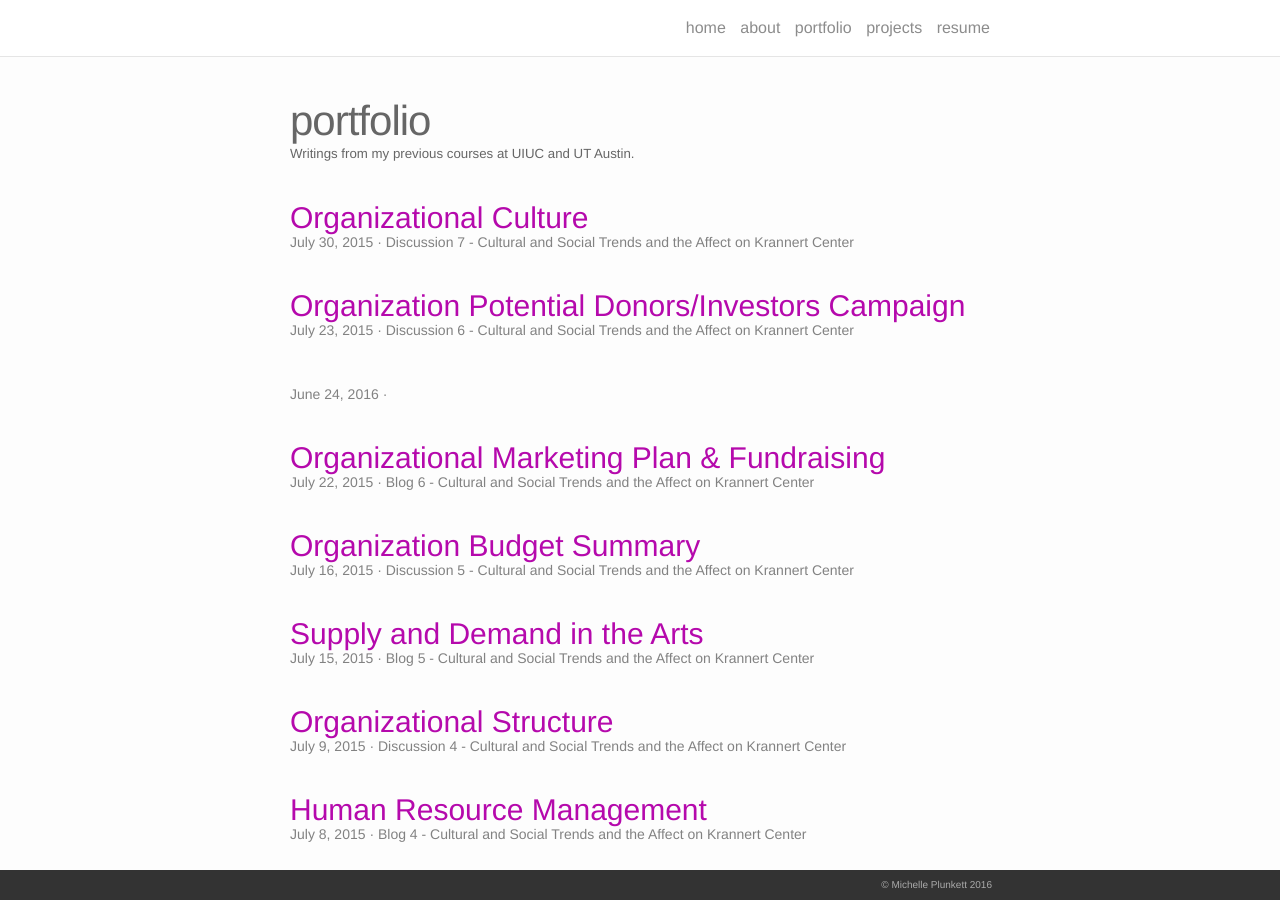
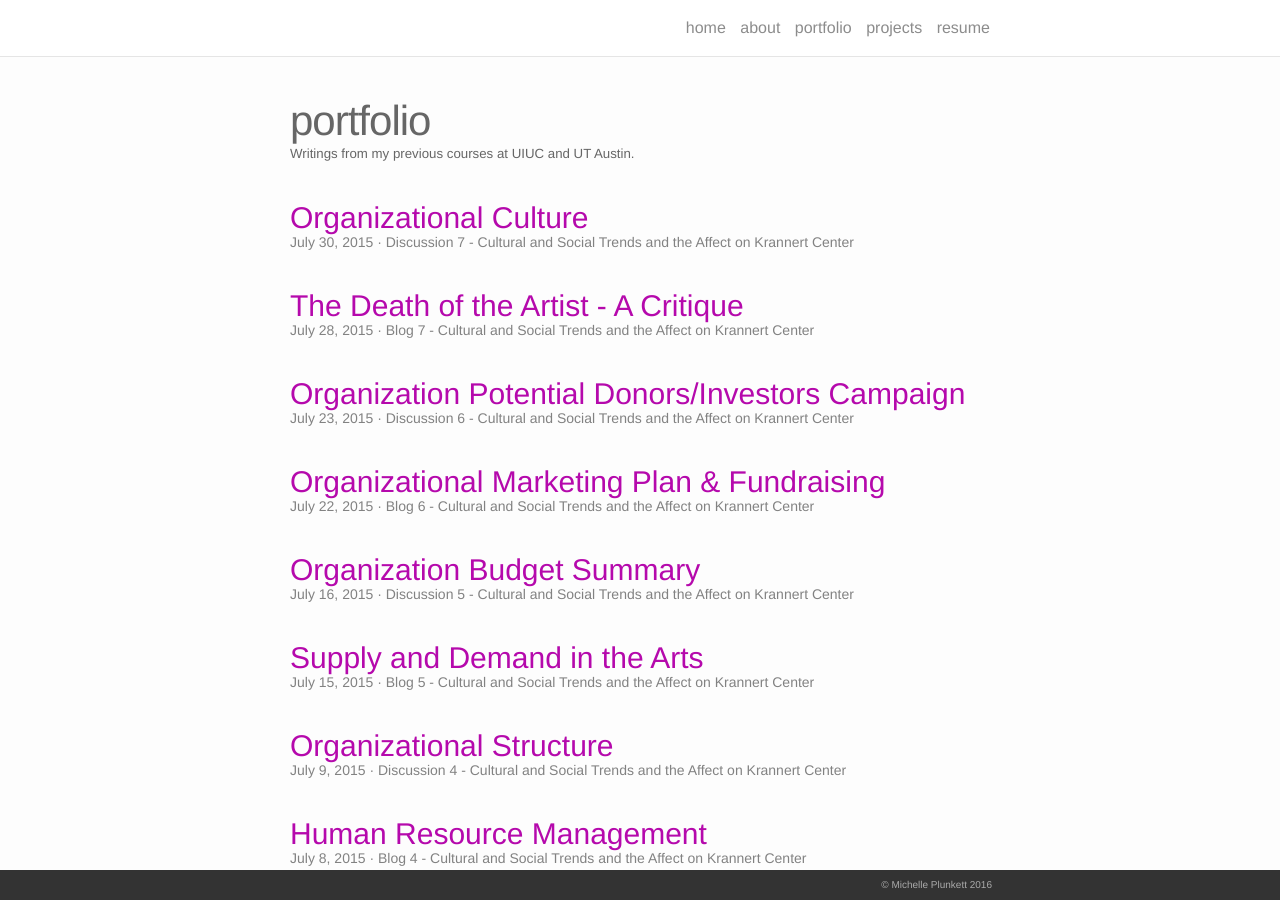
Before and after one commit to michelleplunkett/michelleplunkett.github.io, a Jekyll site: the page built from portfolio.md, in a window 1280 px wide and 900 px high. Built offline with Jekyll 4.4.1, drawn with Linux system fonts in a browser that asks for light colours; nearby versions of some CDN libraries.

Commit message:
Update Blog_7.markdown

```diff
--- a/_portfolio/Blog_7.markdown
+++ b/_portfolio/Blog_7.markdown
@@ -1,6 +1,6 @@
 ---
 layout: post
-title: The Death of the Artist: A Critique
+title: The Death of the Artist - A Critique
 description: Blog 7 - Cultural and Social Trends and the Affect on Krannert Center
 date: 2015-07-28
 ---
```
